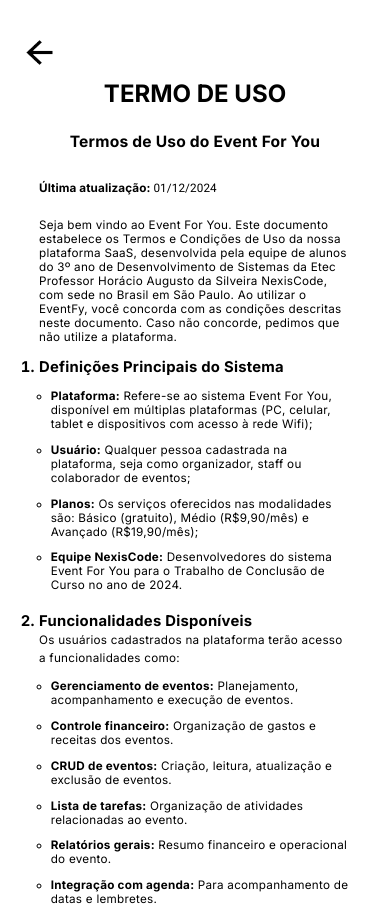
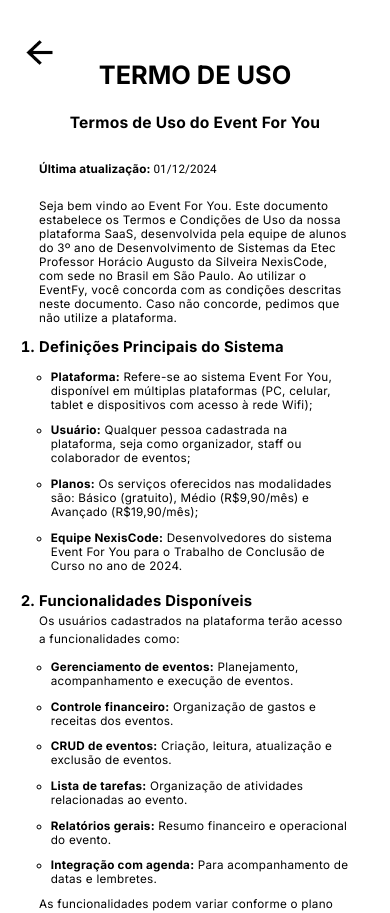
Before and after one commit to GiovannePDS7/Event-Fy, an Angular app: page /termosUso in a window 390 px wide. Shown: the top 913 px of the page. Built offline with nearby package versions, Linux system fonts and the light colour scheme.

Commit message:
termos de uso mobile

```diff
--- a/src/app/Pages/termos-uso/termos-uso.component.css
+++ b/src/app/Pages/termos-uso/termos-uso.component.css
@@ -23,12 +23,11 @@
 
 #container-h1Termos {
     text-align: center;
-    margin-top: 20%;
+    margin-top: 15vw;
 }
 
-#container-h1Termos h1, #container-h1TermosLG h1 {
-    font-weight: bold;
-    font-family: inherit;
+#h1-mobile {
+    font-size: 6.5vw;
 }
 
 #container-Termos {
--- a/src/app/Pages/termos-uso/termos-uso.component.html
+++ b/src/app/Pages/termos-uso/termos-uso.component.html
@@ -3,7 +3,7 @@
         <img class="img-fluid" id="seta-mobile" src="../../../assets/Elementos/SetaP.png">
     </button>
     <section id="container-h1Termos">
-        <h1>TERMO DE USO</h1>
+        <h1 id="h1-mobile"><b>TERMO DE USO</b></h1>
     </section>
     <section id="container-Termos">
         <main id="main-mobile">
```
